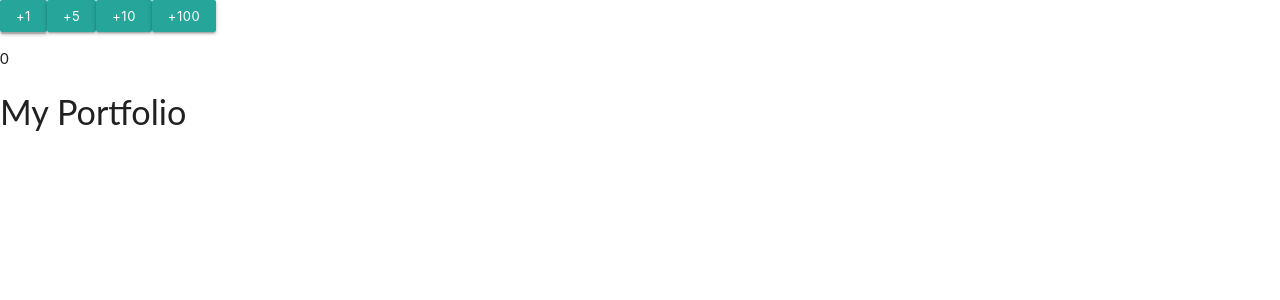
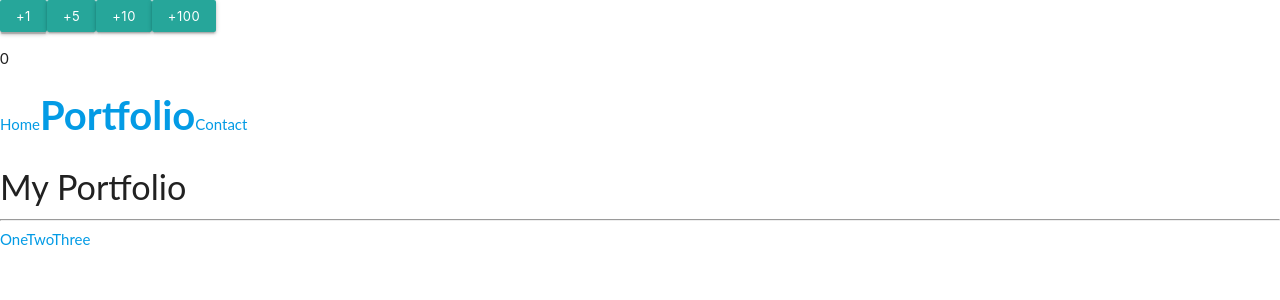
Before and after one commit to poornesh-pH/playground-react, a React (Create React App) app: page /portfolio/1 in a window 1280 px wide. Shown: the top 300 px of the page. Built offline with nearby package versions, Linux system fonts and the light colour scheme.

Commit message:
4 files modified, 3 added

```diff
--- a/src/App.js
+++ b/src/App.js
@@ -7,10 +7,10 @@ import AppRouter from './React-Routing/AppRouter';
 export default function App() {
   const [counter, setCounter] = useState(0);
   const incrementCounter = value => setCounter(counter + value);
-  console.log(counter, 'counter');
+  // console.log(counter, 'counter');
 
   const Display = props => {
-    console.log(props, 'display');
+    // console.log(props, 'display');
     return (
       <div>
         <p>{props.message}</p>
@@ -19,7 +19,7 @@ export default function App() {
   };
 
   const Button = props => {
-    console.log(props, 'button');
+    // console.log(props, 'button');
     const handleClick = () => props.inc(props.increment);
     return (
       <button className="btn btn-small" onClick={handleClick}>
--- a/src/React-Routing/AppRouter.js
+++ b/src/React-Routing/AppRouter.js
@@ -1,12 +1,14 @@
 import React from 'react';
 import { BrowserRouter, Route, Switch } from 'react-router-dom';
 import Contact from './Contact';
+import Header from './Header';
 import Home from './Home';
 import Portfolio from './Portfolio';
 
 export default function AppRouter() {
   return (
     <BrowserRouter>
+    <Header />
       <Switch>
         <Route exact path="/" component={Home} />
         <Route path="/portfolio" component={Portfolio} />
--- /dev/null
+++ b/src/React-Routing/Header.js
@@ -0,0 +1,18 @@
+import React from 'react';
+import { NavLink } from 'react-router-dom';
+
+export default function Header() {
+  return (
+    <div>
+      <NavLink exact activeClassName="is-active" to="/">
+        Home
+      </NavLink>
+      <NavLink activeClassName="is-active" to="/portfolio">
+        Portfolio
+      </NavLink>
+      <NavLink activeClassName="is-active" to="/contact">
+        Contact
+      </NavLink>
+    </div>
+  );
+}
--- a/src/React-Routing/Portfolio.js
+++ b/src/React-Routing/Portfolio.js
@@ -1,9 +1,15 @@
 import React from 'react';
+import {NavLink} from 'react-router-dom';
 
-export default function Contact() {
+export default function Contact(props) {
+  console.log(props)
   return (
     <div>
-      <h4>My Portfolio</h4>
+      <h4>My Portfolio</h4><hr/>
+      <NavLink to="/portfolio/one">One</NavLink>
+      <NavLink to="/two">Two</NavLink>
+      <NavLink to="/three">Three</NavLink>
+
     </div>
   );
 }
--- a/src/style.css
+++ b/src/style.css
@@ -1,3 +1,7 @@
 * {
   font-family: Lato;
 }
+.is-active {
+  font-size: 40px;
+  font-weight: bold;
+}
```
Also changed, not shown: src/React-Routing/Display.js (added, +10 -0 lines).
